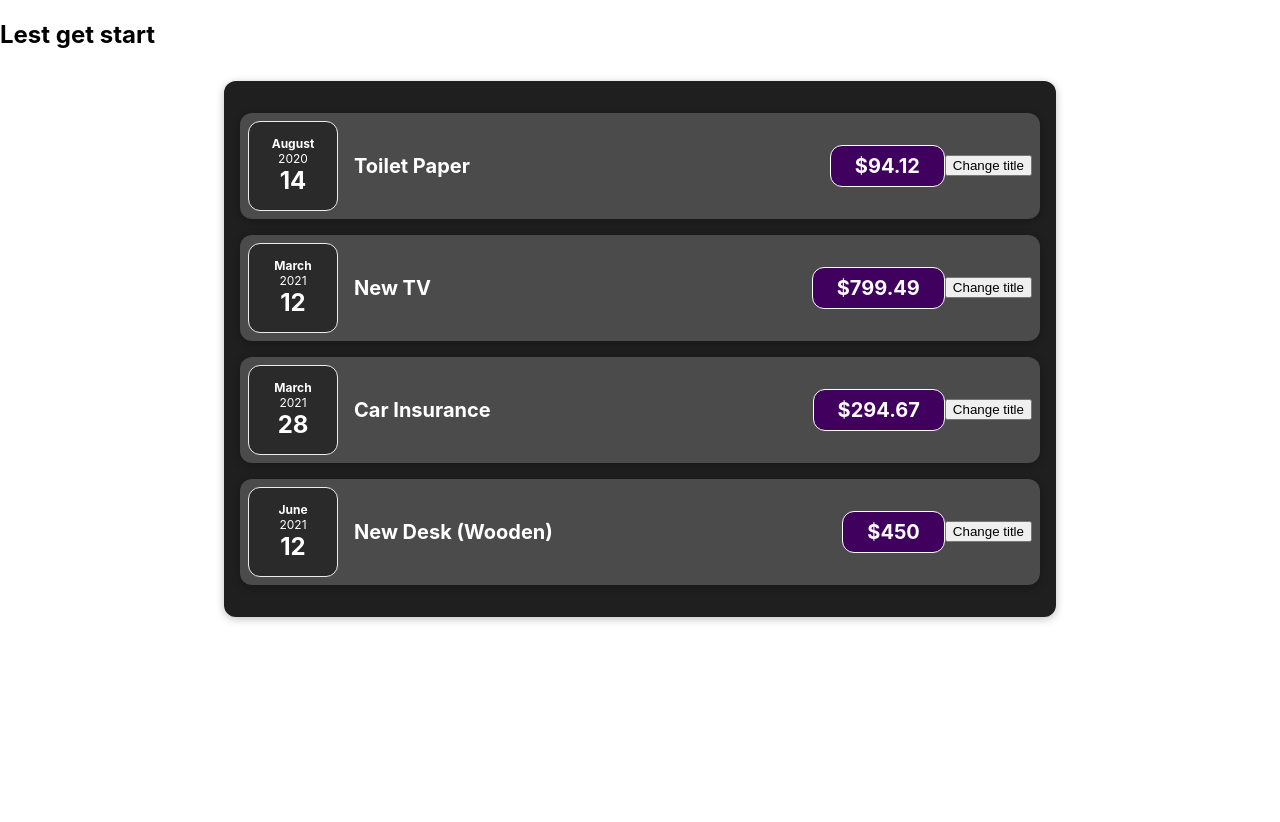
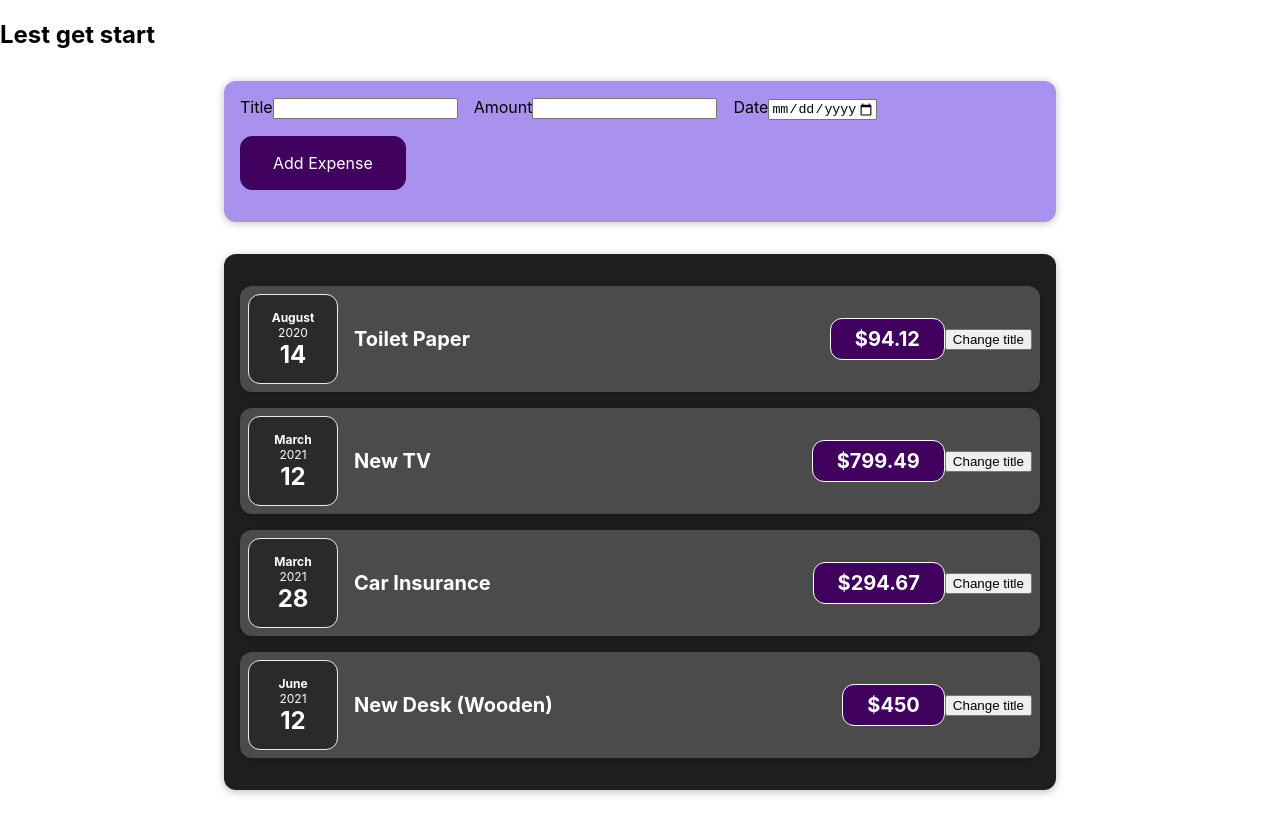
Before and after one commit to moisesJduarte/my-expenses, a React (Create React App) app: page / in a window 1280 px wide. Before the commit the page ends 800 px from the top, so only its background shows below. Built offline with nearby package versions, Linux system fonts and the light colour scheme.

Commit message:
adding events

```diff
--- a/src/App.js
+++ b/src/App.js
@@ -1,5 +1,5 @@
 import React from 'react';
-
+import NewExpense from './components/NewExpenses/NewExpense';
 import Expenses from "./components/Expenses/Expenses";
 
 function App() {
@@ -33,7 +33,7 @@ function App() {
   return (
     <div >
       <h2>Lest get start</h2>
-
+      <NewExpense />
       <Expenses items={expenses} />
     </div >
   );
--- /dev/null
+++ b/src/components/NewExpenses/ExpenseForm.css
@@ -0,0 +1,26 @@
+.new-expense__controls {
+  display: flex;
+  flex-wrap: wrap;
+  gap: 1rem;
+  margin-bottom: 1rem;
+  text-align: left;
+}
+
+.new-expense__control label {
+  font-weight: bold;
+  margin-bottom: 0.5rem;
+  display: block;
+}
+
+.new-expense__control input {
+  font: inherit;
+  padding: 0.5rem;
+  border-radius: 6px;
+  border: 1px solid #ccc;
+  width: 20rem;
+  max-width: 100%;
+}
+
+.new-expense__actions {
+  text-align: right;
+}
--- /dev/null
+++ b/src/components/NewExpenses/ExpenseForm.js
@@ -0,0 +1,33 @@
+import React from "react";
+
+import './ExpenseForm.css';
+
+const ExpenseForm = () => {
+    const titleChangeHandler = (event) => {
+
+    };
+
+    return (
+        <form>
+            <div className="new-expense__controls">
+                <div className="new-expense__constrol">
+                    <label>Title</label>
+                    <input type='text' onChange={titleChangeHandler} />
+                </div>
+                <div className="new-expense__constrol">
+                    <label>Amount</label>
+                    <input type='number' min='0.01' step='0.01' />
+                </div>
+                <div className="new-expense__constrol">
+                    <label>Date</label>
+                    <input type='date' min='2019-01-01' max='2022-12-31' />
+                </div>
+                <div className="new-expense__actions">
+                    <button type="submit">Add Expense</button>
+                </div>
+            </div>
+        </form>
+    );
+};
+
+export default ExpenseForm;
--- a/src/components/NewExpenses/NewExpense.js
+++ b/src/components/NewExpenses/NewExpense.js
@@ -1,12 +1,13 @@
 import React from "react";
 import './NewExpense.css';
+import ExpenseForm from "./ExpenseForm";
 
 
-const newExpense = () => {
-    return <div>
-        <form></form>
+const NewExpense = () => {
+    return <div className="new-expense">
+        <ExpenseForm />
     </div>
 };
 
 
-export default newExpense
+export default NewExpense
```
